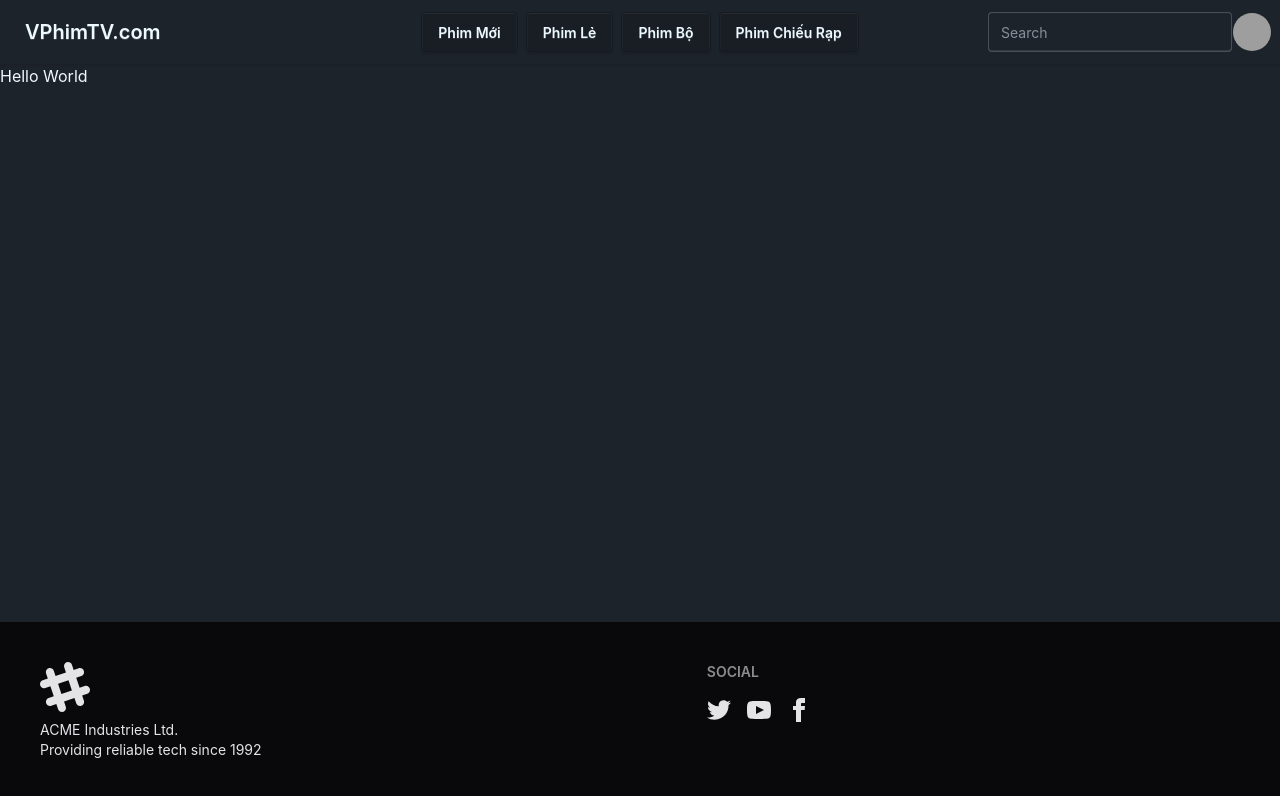
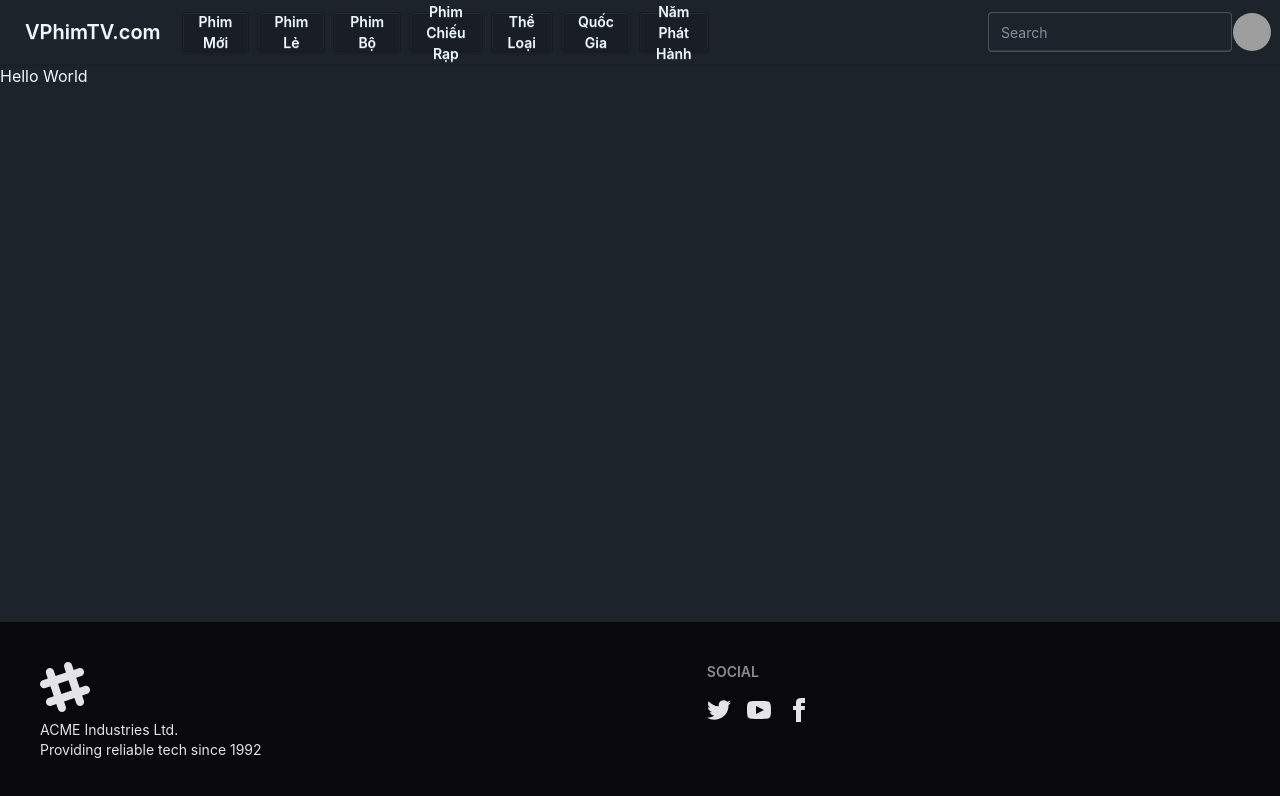
Before and after one commit to phamluu/VPhimTV, a React (Vite) app in the folder VPhimTV_FE/: page / in a window 1280 px wide. Shown: the top 796 px of the page. Built offline with nearby package versions, Linux system fonts and the light colour scheme; grey boxes are pictures that could not be loaded.

Commit message:
Update home menu

```diff
--- a/VPhimTV_FE/src/components/header.tsx
+++ b/VPhimTV_FE/src/components/header.tsx
@@ -3,9 +3,7 @@ export default function Header() {
         <div className="navbar bg-base-100 shadow-sm">
             <div className="navbar-start">
                 <a className="btn btn-ghost text-xl">VPhimTV.com</a>
-            </div>
 
-            <div className="navbar-center">
                 <div className="dropdown dropdown-hover">
                     <div tabIndex={0} role="button" className="btn m-1">Phim Mới</div>
                     <ul tabIndex={0} className="dropdown-content menu bg-base-100 rounded-box z-1 w-52 p-2 shadow-sm">
@@ -13,9 +11,6 @@ export default function Header() {
                         <li><a>Item 2</a></li>
                     </ul>
                 </div>
-            </div>
-
-            <div className="navbar-center">
                 <div className="dropdown dropdown-hover">
                     <div tabIndex={0} role="button" className="btn m-1">Phim Lẻ</div>
                     <ul tabIndex={0} className="dropdown-content menu bg-base-100 rounded-box z-1 w-52 p-2 shadow-sm">
@@ -23,9 +18,6 @@ export default function Header() {
                         <li><a>Item 2</a></li>
                     </ul>
                 </div>
-            </div>
-
-            <div className="navbar-center">
                 <div className="dropdown dropdown-hover">
                     <div tabIndex={0} role="button" className="btn m-1">Phim Bộ</div>
                     <ul tabIndex={0} className="dropdown-content menu bg-base-100 rounded-box z-1 w-52 p-2 shadow-sm">
@@ -33,11 +25,29 @@ export default function Header() {
                         <li><a>Item 2</a></li>
                     </ul>
                 </div>
-            </div>
-
-            <div className="navbar-center">
                 <div className="dropdown dropdown-hover">
                     <div tabIndex={0} role="button" className="btn m-1">Phim Chiếu Rạp</div>
+                    <ul tabIndex={0} className="dropdown-content menu bg-base-100 rounded-box z-1 w-52 p-2 shadow-sm">
+                        <li><a>Item 1</a></li>
+                        <li><a>Item 2</a></li>
+                    </ul>
+                </div>
+                <div className="dropdown dropdown-hover">
+                    <div tabIndex={0} role="button" className="btn m-1">Thể Loại</div>
+                    <ul tabIndex={0} className="dropdown-content menu bg-base-100 rounded-box z-1 w-52 p-2 shadow-sm">
+                        <li><a>Item 1</a></li>
+                        <li><a>Item 2</a></li>
+                    </ul>
+                </div>
+                <div className="dropdown dropdown-hover">
+                    <div tabIndex={0} role="button" className="btn m-1">Quốc Gia</div>
+                    <ul tabIndex={0} className="dropdown-content menu bg-base-100 rounded-box z-1 w-52 p-2 shadow-sm">
+                        <li><a>Item 1</a></li>
+                        <li><a>Item 2</a></li>
+                    </ul>
+                </div>
+                <div className="dropdown dropdown-hover">
+                    <div tabIndex={0} role="button" className="btn m-1">Năm Phát Hành</div>
                     <ul tabIndex={0} className="dropdown-content menu bg-base-100 rounded-box z-1 w-52 p-2 shadow-sm">
                         <li><a>Item 1</a></li>
                         <li><a>Item 2</a></li>
```
